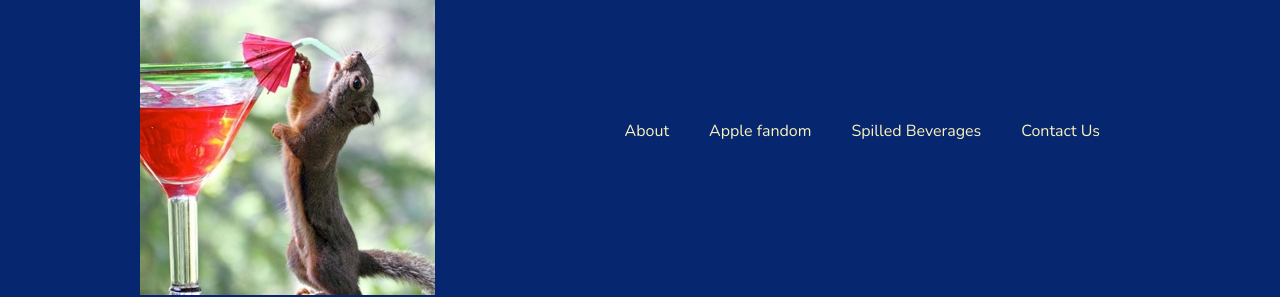
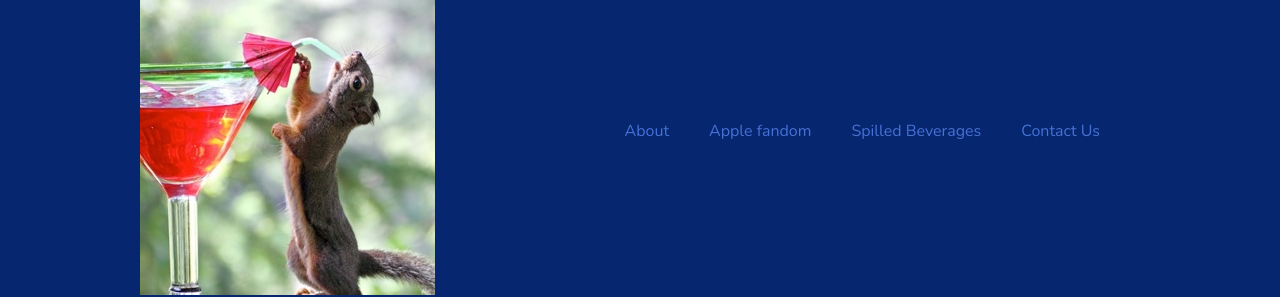
Before and after one commit to bmurphy1-devbootcamp/quirkiness, a plain HTML site: page index.html in a window 1280 px wide. Shown: the top 297 px of the page. Drawn offline with nearby package versions, Linux system fonts and the light colour scheme.

Commit message:
Changed nav text color.

```diff
--- a/css/style.css
+++ b/css/style.css
@@ -45,7 +45,7 @@ ul.nav li {
 }
 
 ul.nav li a {
-	color: #FAF3BC;
+	color: #4671D5;
 }
 
 #intro {
```
Also changed, not shown: 1 other file.
